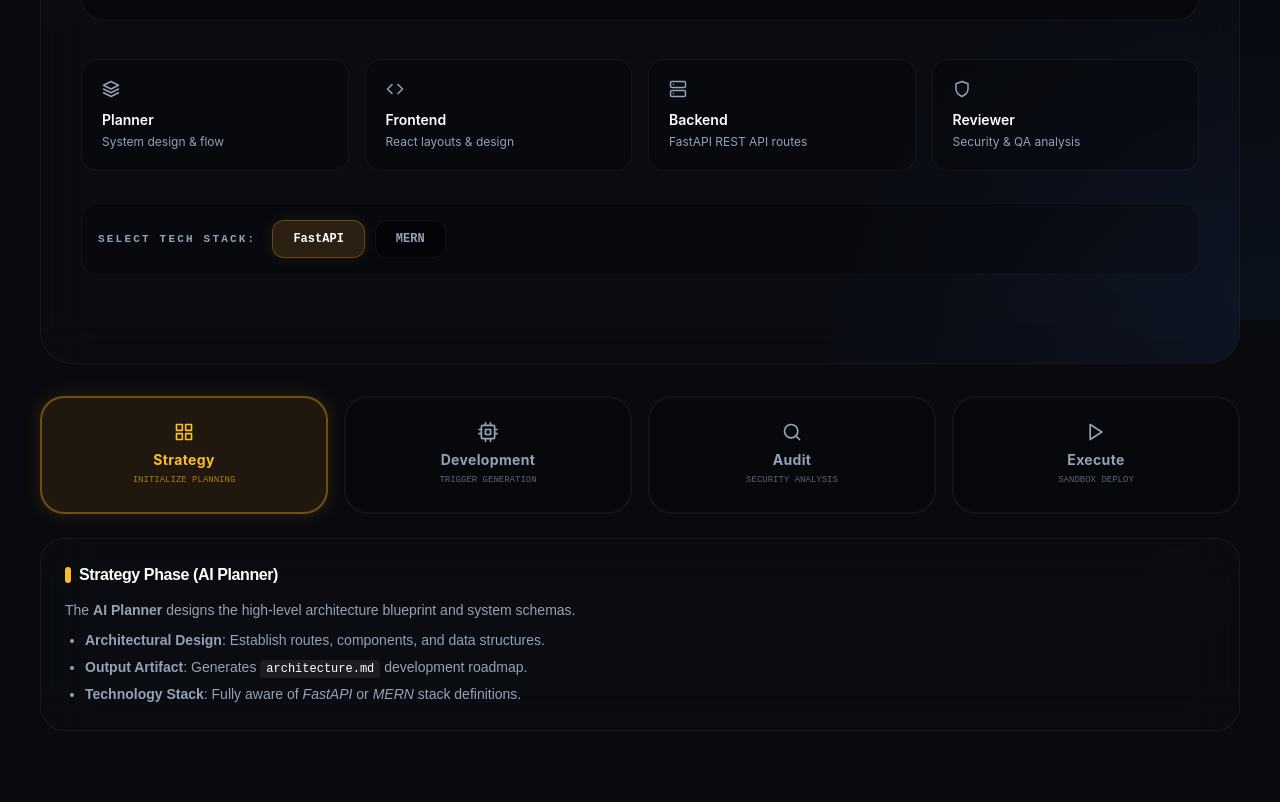
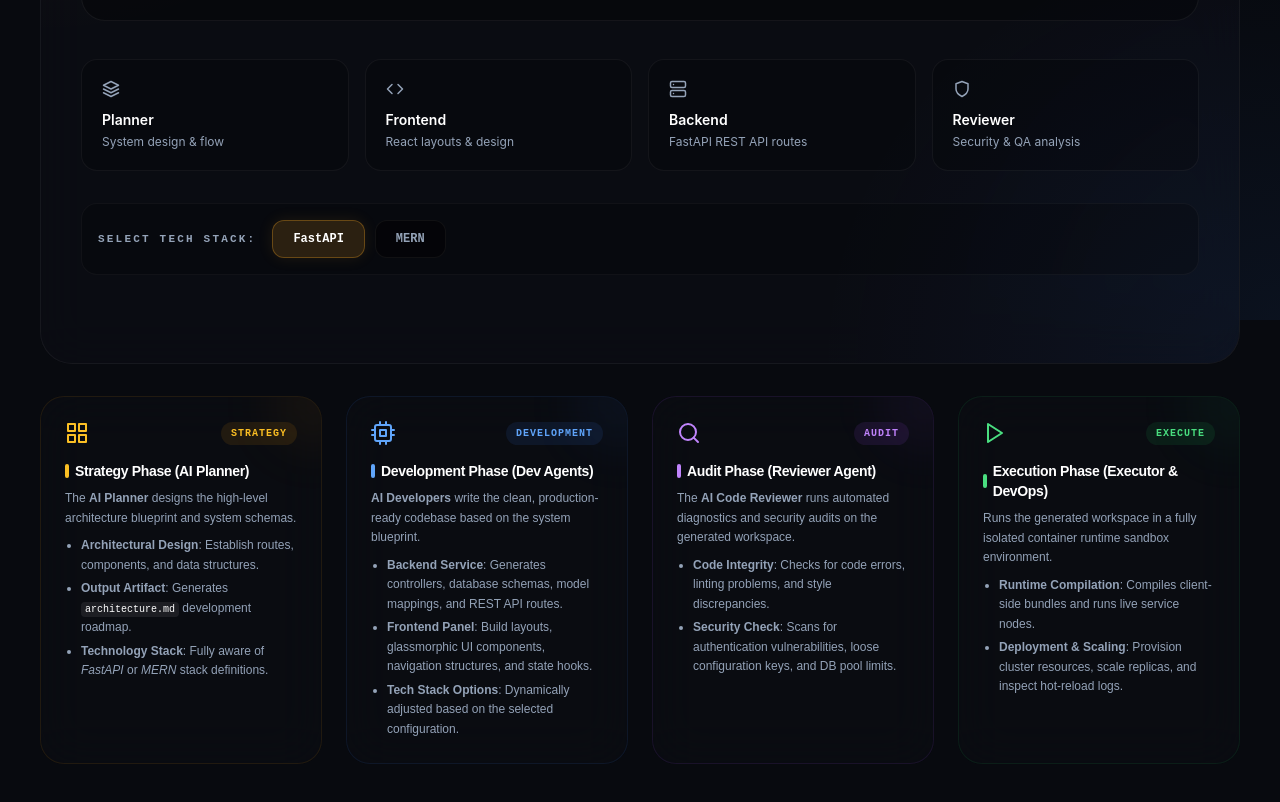
Before and after one commit to CodeCascade10/Software_Engineering_Team_AI, a React (Vite) app in the folder frontend/: page /dashboard in a window 1280 px wide. Shown: the part 480-1282 px from the top of the page. Built offline with nearby package versions, Linux system fonts and the light colour scheme; no server answers; sample sign-in values are in the browser's storage.

Commit message:
Redesign the Dsahboard

```diff
--- a/frontend/src/components/dashboard/AgentGrid.jsx
+++ b/frontend/src/components/dashboard/AgentGrid.jsx
@@ -1,4 +1,3 @@
-import { useState } from "react";
 import ReactMarkdown from "react-markdown";
 import {
   FiCpu,
@@ -9,15 +8,16 @@ import {
 } from "react-icons/fi";
 
 export default function AgentGrid({ handleAgentMatrixClick }) {
-  const [activeAction, setActiveAction] = useState("Strategy");
-
   const actions = [
     {
       name: "Strategy",
       icon: <FiGrid />,
-      activeClass: "bg-amber-500/10 border-amber-500/40 text-amber-400 shadow-[0_0_20px_rgba(245,166,35,0.15)]",
-      inactiveClass: "border-white/[0.05] bg-black/20 text-brand-muted hover:border-amber-500/20 hover:text-amber-400",
-      desc: "Initialize planning",
+      colorClass: "text-amber-400",
+      borderColor: "border-amber-500/10 hover:border-amber-500/30",
+      glowColor: "rgba(245,166,35,0.12)",
+      bgGlow: "bg-amber-500/5",
+      badgeColor: "bg-amber-500/10 text-amber-400",
+      indicatorColor: "bg-amber-400",
       markdown: `### Strategy Phase (AI Planner)
 The **AI Planner** designs the high-level architecture blueprint and system schemas.
 - **Architectural Design**: Establish routes, components, and data structures.
@@ -27,9 +27,12 @@ The **AI Planner** designs the high-level architecture blueprint and system sche
     {
       name: "Development",
       icon: <FiCpu />,
-      activeClass: "bg-blue-500/10 border-blue-500/40 text-blue-400 shadow-[0_0_20px_rgba(59,130,246,0.15)]",
-      inactiveClass: "border-white/[0.05] bg-black/20 text-brand-muted hover:border-blue-500/20 hover:text-blue-400",
-      desc: "Trigger generation",
+      colorClass: "text-blue-400",
+      borderColor: "border-blue-500/10 hover:border-blue-500/30",
+      glowColor: "rgba(59,130,246,0.12)",
+      bgGlow: "bg-blue-500/5",
+      badgeColor: "bg-blue-500/10 text-blue-400",
+      indicatorColor: "bg-blue-400",
       markdown: `### Development Phase (Dev Agents)
 **AI Developers** write the clean, production-ready codebase based on the system blueprint.
 - **Backend Service**: Generates controllers, database schemas, model mappings, and REST API routes.
@@ -39,9 +42,12 @@ The **AI Planner** designs the high-level architecture blueprint and system sche
     {
       name: "Audit",
       icon: <FiSearch />,
-      activeClass: "bg-purple-500/10 border-purple-500/40 text-purple-400 shadow-[0_0_20px_rgba(168,85,247,0.15)]",
-      inactiveClass: "border-white/[0.05] bg-black/20 text-brand-muted hover:border-purple-500/20 hover:text-purple-400",
-      desc: "Security analysis",
+      colorClass: "text-purple-400",
+      borderColor: "border-purple-500/10 hover:border-purple-500/30",
+      glowColor: "rgba(168,85,247,0.12)",
+      bgGlow: "bg-purple-500/5",
+      badgeColor: "bg-purple-500/10 text-purple-400",
+      indicatorColor: "bg-purple-400",
       markdown: `### Audit Phase (Reviewer Agent)
 The **AI Code Reviewer** runs automated diagnostics and security audits on the generated workspace.
 - **Code Integrity**: Checks for code errors, linting problems, and style discrepancies.
@@ -50,9 +56,12 @@ The **AI Code Reviewer** runs automated diagnostics and security audits on the g
     {
       name: "Execute",
       icon: <FiPlay />,
-      activeClass: "bg-green-500/10 border-green-500/40 text-green-400 shadow-[0_0_20px_rgba(34,197,94,0.15)]",
-      inactiveClass: "border-white/[0.05] bg-black/20 text-brand-muted hover:border-green-500/20 hover:text-green-400",
-      desc: "Sandbox deploy",
+      colorClass: "text-green-400",
+      borderColor: "border-green-500/10 hover:border-green-500/30",
+      glowColor: "rgba(34,197,94,0.12)",
+      bgGlow: "bg-green-500/5",
+      badgeColor: "bg-green-500/10 text-green-400",
+      indicatorColor: "bg-green-400",
       markdown: `### Execution Phase (Executor & DevOps)
 Runs the generated workspace in a fully isolated container runtime sandbox environment.
 - **Runtime Compilation**: Compiles client-side bundles and runs live service nodes.
@@ -60,65 +69,59 @@ Runs the generated workspace in a fully isolated container runtime sandbox envir
     }
   ];
 
-  const currentAction = actions.find(a => a.name === activeAction) || actions[0];
-
   return (
-    <div className="space-y-6">
-      {/* ACTION BUTTONS */}
-      <div className="grid grid-cols-2 lg:grid-cols-4 gap-4">
+    <div className="grid grid-cols-1 md:grid-cols-2 lg:grid-cols-4 gap-6">
       {actions.map((action) => {
-          const isActive = activeAction === action.name;
         return (
-            <button
+          <div
             key={action.name}
             onClick={() => {
-                setActiveAction(action.name);
               if (handleAgentMatrixClick) {
                 handleAgentMatrixClick(action.name);
               }
             }}
-              className={`flex flex-col items-center justify-center p-6 border-2 rounded-3xl transition-all duration-300 group ${
-                isActive ? action.activeClass : action.inactiveClass
-              }`}
+            className={`p-6 rounded-[24px] border ${action.borderColor} bg-[#0c0e14]/50 backdrop-blur-xl relative overflow-hidden transition-all duration-300 group cursor-pointer hover:scale-[1.02] hover:shadow-[0_0_20px_rgba(255,255,255,0.02)]`}
+            style={{
+              transition: "all 0.3s cubic-bezier(0.16, 1, 0.3, 1)",
+            }}
           >
-              <div className="text-xl mb-2">{action.icon}</div>
-              <span className="font-bold text-sm tracking-wide">{action.name}</span>
-              <span className="text-[9px] opacity-60 mt-1 uppercase font-mono">{action.desc}</span>
-            </button>
-          );
-        })}
+            {/* Background radial glow */}
+            <div className={`absolute -top-10 -right-10 w-24 h-24 ${action.bgGlow} rounded-full filter blur-xl pointer-events-none group-hover:scale-150 transition-all duration-500`} />
+
+            {/* Header info */}
+            <div className="flex items-center justify-between mb-4">
+              <div className={`text-2xl ${action.colorClass}`}>{action.icon}</div>
+              <span className={`text-[10px] font-mono font-bold tracking-widest px-2.5 py-1 rounded-full ${action.badgeColor}`}>
+                {action.name.toUpperCase()}
+              </span>
             </div>
 
-      {/* DESCRIPTION SECTION (MARKDOWN) */}
-      <div className="p-6 rounded-[24px] border border-white/[0.06] bg-[#0c0e14]/50 backdrop-blur-xl relative overflow-hidden">
-        <div className="absolute top-0 right-0 w-32 h-32 bg-white/[0.01] rounded-full filter blur-2xl pointer-events-none" />
+            {/* Markdown content */}
             <div className="prose prose-invert max-w-none text-brand-muted font-sans text-xs leading-relaxed space-y-2">
               <ReactMarkdown
                 components={{
                   h3: ({ children }) => (
-                <h3 className="text-base font-bold text-white tracking-tight flex items-center gap-2 mb-3">
-                  <span className={`w-1.5 h-4 rounded ${
-                    activeAction === "Strategy" ? "bg-amber-400" :
-                    activeAction === "Development" ? "bg-blue-400" :
-                    activeAction === "Audit" ? "bg-purple-400" : "bg-green-400"
-                  }`} />
+                    <h3 className="text-sm font-bold text-white tracking-tight flex items-center gap-1.5 mb-2">
+                      <span className={`w-1 h-3.5 rounded ${action.indicatorColor}`} />
                       {children}
                     </h3>
                   ),
-              p: ({ children }) => <p className="text-brand-muted text-sm leading-relaxed mb-3">{children}</p>,
-              ul: ({ children }) => <ul className="list-disc pl-5 space-y-1 text-sm text-brand-muted mb-3">{children}</ul>,
+                  p: ({ children }) => <p className="text-brand-muted text-xs leading-relaxed mb-2 font-medium">{children}</p>,
+                  ul: ({ children }) => <ul className="list-disc pl-4 space-y-1 text-xs text-brand-muted mb-2">{children}</ul>,
                   li: ({ children }) => <li className="leading-relaxed">{children}</li>,
                   code: ({ children }) => (
-                <code className="px-1.5 py-0.5 rounded bg-white/[0.08] font-mono text-xs text-white">
+                    <code className="px-1 py-0.5 rounded bg-white/[0.08] font-mono text-[10px] text-white">
                       {children}
                     </code>
                   )
                 }}
               >
-            {currentAction.markdown}
+                {action.markdown}
               </ReactMarkdown>
             </div>
           </div>
+        );
+      })}
     </div>
   );
 }
```
Lines whose indentation alone changed are shown as unchanged.
